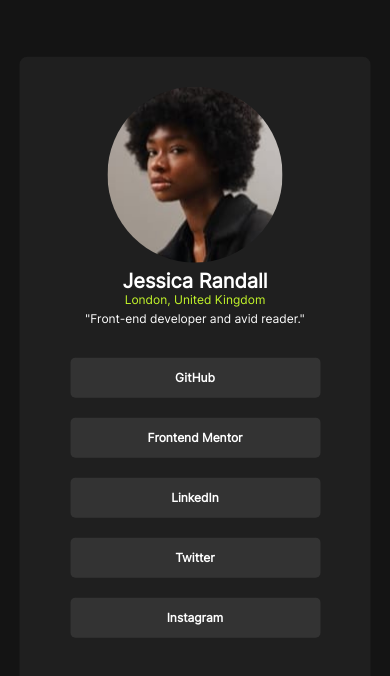
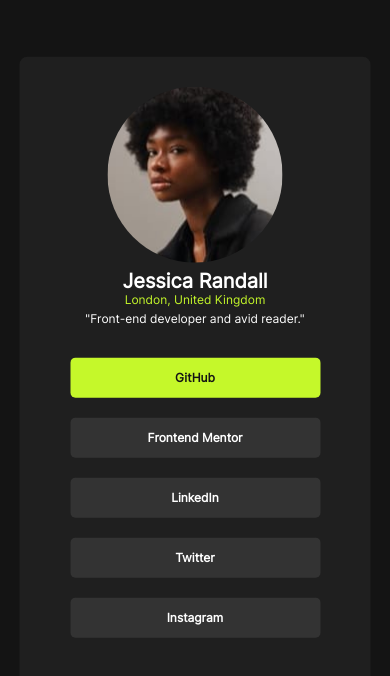
Before and after one commit to jm989/DevMentor-Social-Links-Page, a plain HTML site: page index.html in a window 390 px wide. In both pictures the pointer is over the button "GitHub". Drawn offline with Linux system fonts and the light colour scheme.

Commit message:
final solution

```diff
--- a/index.css
+++ b/index.css
@@ -94,6 +94,10 @@
     font-family: 'Inter';
     font-weight: 900;
 }
+.social-links button:hover {
+    background-color: var(--green);
+    color: var(--off-black);
+}
 /* Default styles */
 /* Add your default CSS styles here */
 
@@ -127,4 +131,8 @@
       font-size: 12px; /* Adjust the font size */
       margin-bottom: 20px; /* Adjust the margin between buttons */
     }
+    .social-links button:hover {
+        background-color: var(--green);
+        color: var(--off-black);
+    }
   }
```
